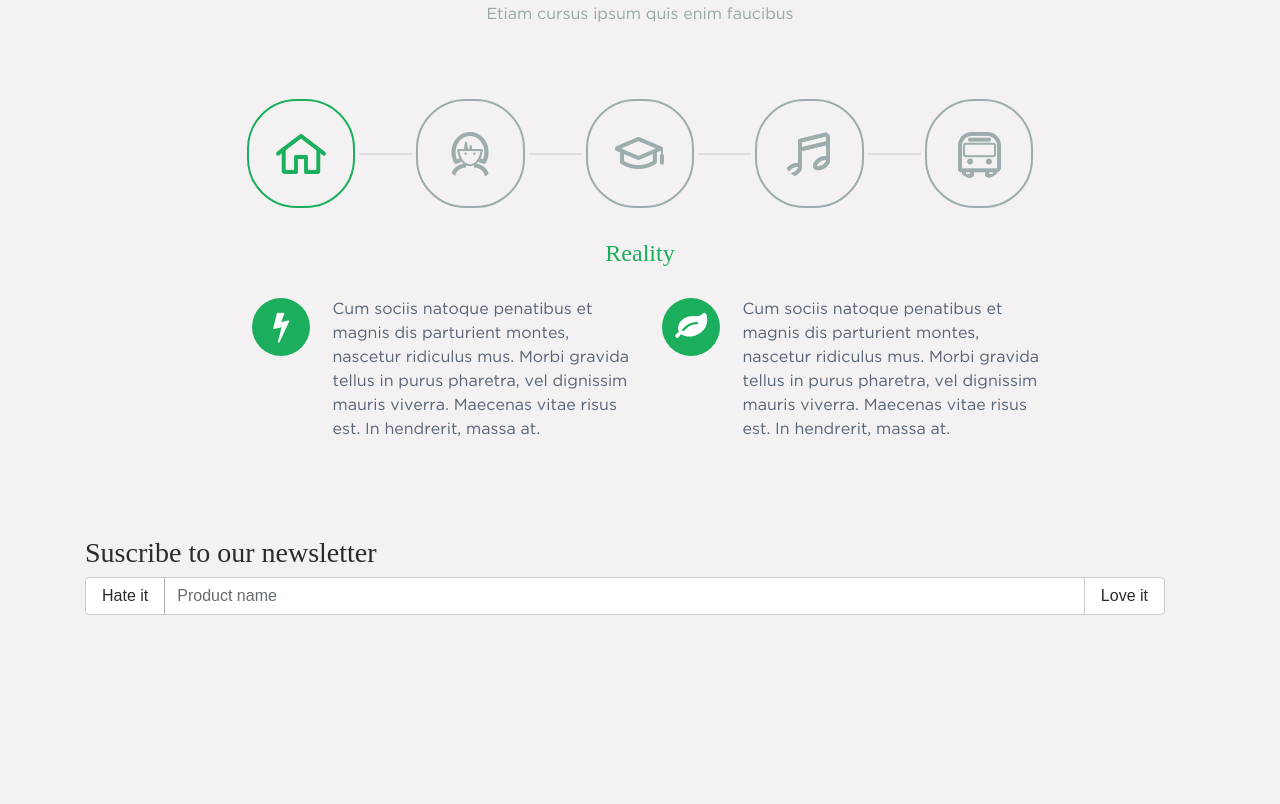
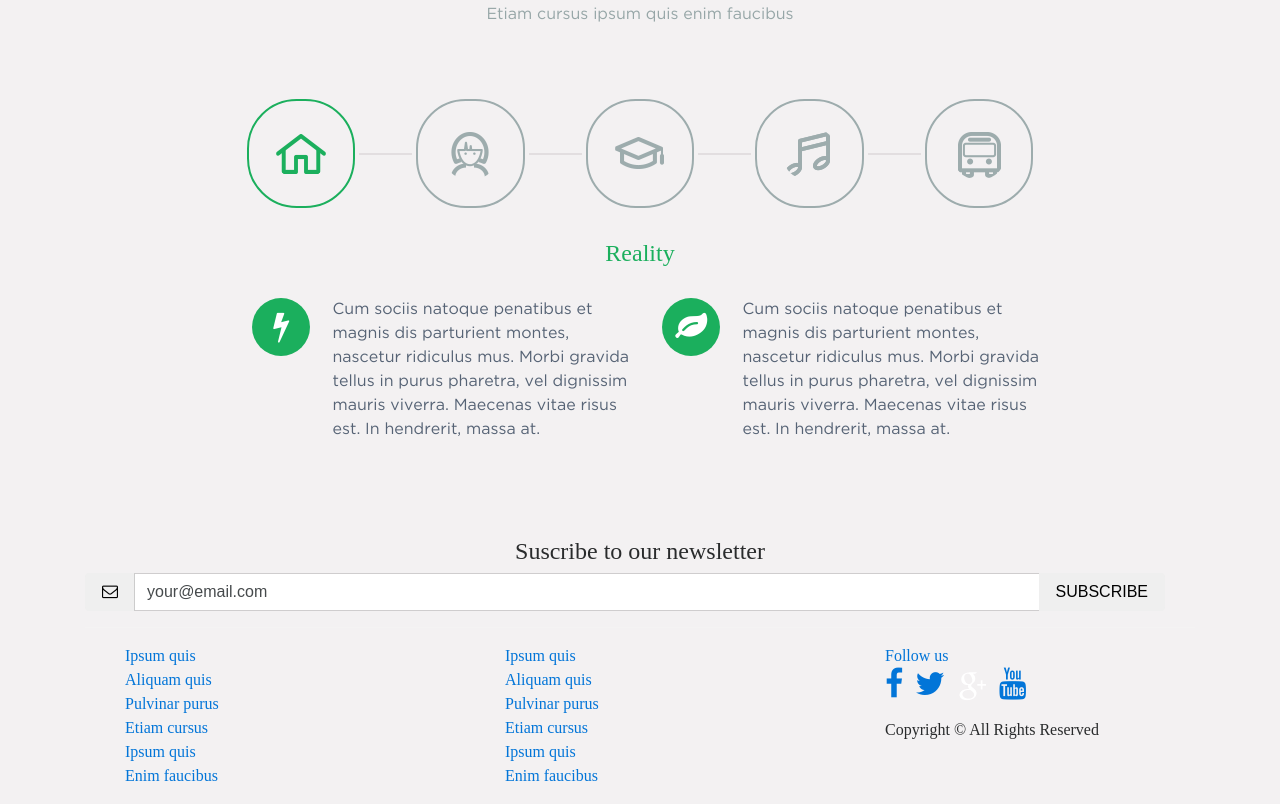
Before and after one commit to LaurendaAgbo/Duhoot, a plain HTML site: page index.html in a window 1280 px wide. Shown: the part 2067-2871 px from the top of the page. Before the commit the page ends 2682 px from the top, so only its background shows below. Drawn offline with Linux system fonts and the light colour scheme.

Commit message:
Section Footer HTML and googlePlus icon

```diff
--- a/index.html
+++ b/index.html
@@ -592,20 +592,59 @@
 
 		<section id="footer">
 			<div class="container">
-				<div class="row col-md-12" id="suscribeTitle">
-					<h3 class="text-center">Suscribe to our newsletter</h3>
+				<div class="row">
+					<div class="col-md-12" id="suscribeTitle">
+						<h4 class="text-center">Suscribe to our newsletter</h4>
+					</div>
 				</div>
 				<div class="row col-sm-12 col-md-12 text-center" id="suscribeInputGroup">
 					<div class="input-group">
 						<span class="input-group-btn">
-							<button class="btn btn-secondary" type="button">Hate it</button>
+							<button class="btn btn-default" type="button" id="leftButton"><i class="fa fa-envelope-o" aria-hidden="true"></i></button>
 						</span>
-						<input type="text" class="form-control" placeholder="Product name">
+						<input type="text" class="form-control" value="your@email.com">
 						<span class="input-group-btn">
-							<button class="btn btn-secondary" type="button">Love it</button>
+							<button class="btn btn-default" type="button" id="rightButton">SUBSCRIBE</button>
 						</span>
 					</div>
 				</div>
+			<hr style="border-top-color: rgba(255, 255, 255, 0.1);">
+			<div class="row" id="footerLists">
+				<div class="col-sm-4 col-md-4" id="footerList1">
+					<ul>
+						<li><a href="#" class="ipsumFollow">Ipsum quis</a></li>
+						<li><a href="#">Aliquam quis</a><li>
+						<li><a href="#">Pulvinar purus</a></li>
+						<li><a href="#">Etiam cursus</a></li>
+						<li><a href="#">Ipsum quis</a></li>
+						<li><a href="#">Enim faucibus</a></li>
+					</ul>
+				</div>
+				<div class="col-sm-4 col-md-4" id="footerList2">
+					<ul>
+						<li><a href="#" class="ipsumFollow">Ipsum quis</a></li>
+						<li><a href="#">Aliquam quis</a></li>
+						<li><a href="#">Pulvinar purus</a></li>
+						<li><a href="#">Etiam cursus</a></li>
+						<li><a href="#">Ipsum quis</a></li>
+						<li><a href="#">Enim faucibus</a></li>
+					</ul>
+				</div>
+				<div class="col-sm-4 col-md-4" id="follow">
+					<ul>
+						<li><a href="#" class="ipsumFollow">Follow us</a></li>
+						<li>
+							<p id="socialMedia">
+								<a href="#" class="mr-2"><i class="fa fa-facebook fa-2x"></i></a>
+								<a href="#" class="mr-2"><i class="fa fa-twitter fa-2x"></i></a>
+								<a href="#" class="mr-2"><img src="images/icon_google_plus.png" alt="..." style="margin-top: -10px;"></a>
+								<a href="#" class="mr-2"><i class="fa fa-youtube fa-2x"></i></a>
+							</p>
+						</li>
+						<li id="copyright">Copyright &copy;  All Rights Reserved</li>
+					</ul>
+				</div>
+			</div>
 			</div>
 		</section>
 
```
Also changed, not shown: images/icon_google_plus.png (added).
